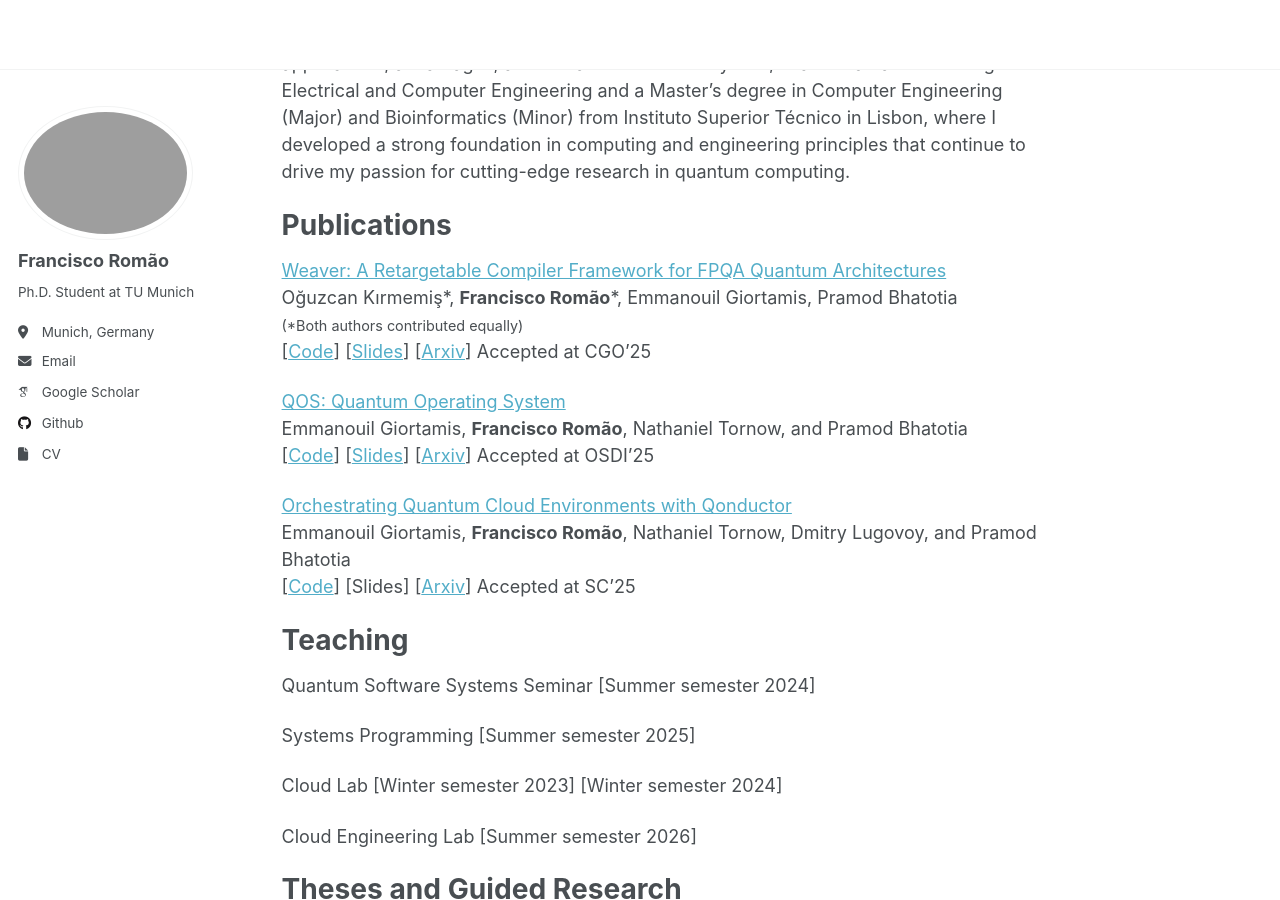
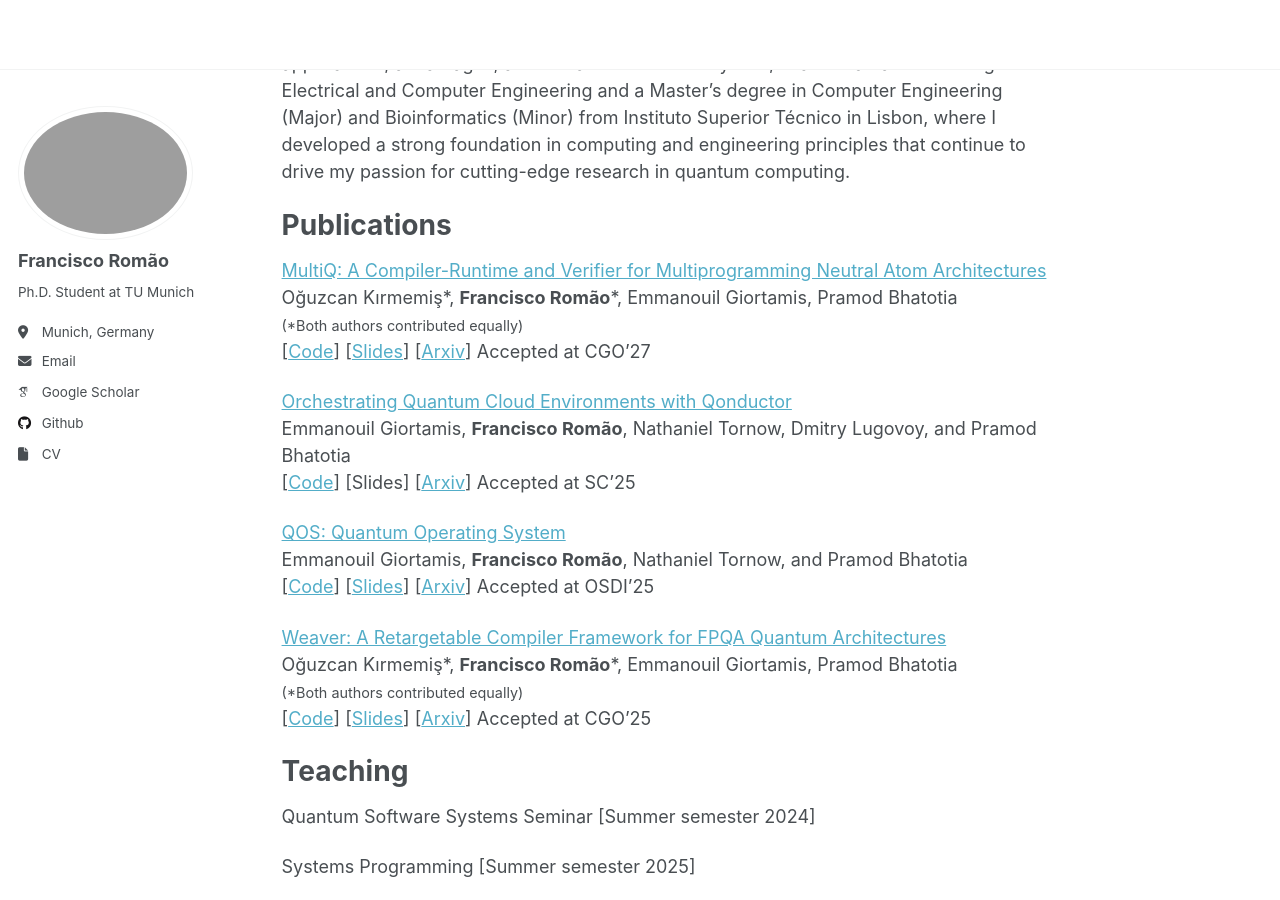
Before and after one commit to FranciscoRomao/FranciscoRomao.github.io, a Jekyll site: the page built from _pages/about.md, in a window 1280 px wide and 900 px high, scrolled down 303 px. Built offline with Jekyll 4.4.1, drawn with Linux system fonts in a browser that asks for light colours; some web fonts are replaced.

Commit message:
Update MultiQ info and files

```diff
--- a/_pages/about.md
+++ b/_pages/about.md
@@ -16,18 +16,23 @@ My work spans across both Superconducting and Neutral Atoms technologies, and I
 
 Publications
 ======
-[Weaver: A Retargetable Compiler Framework for FPQA Quantum Architectures](/files/Weaver_cgo25.pdf) \\
+[MultiQ: A Compiler-Runtime and Verifier for Multiprogramming Neutral Atom Architectures](/files/MultiQ_CGO_27_Revision.pdf) \\
 Oğuzcan Kırmemiş\*, **Francisco Romão**\*, Emmanouil Giortamis, Pramod Bhatotia \\
 <span style="font-size:0.8em;">(*Both authors contributed equally)</span> \\
-[[Code](https://github.com/TUM-DSE/weaver)] [[Slides](/files/Weaver_cgo25_slides.pdf)] [[Arxiv](https://arxiv.org/abs/2409.07870)] Accepted at CGO'25
+[[Code]()] [[Slides]()] [[Arxiv](https://arxiv.org/abs/2601.08504)] Accepted at CGO'27
+
+[Orchestrating Quantum Cloud Environments with Qonductor](/files/Qonductor_sc25.pdf) \\
+Emmanouil Giortamis, **Francisco Romão**, Nathaniel Tornow, Dmitry Lugovoy, and Pramod Bhatotia \\
+[[Code](https://github.com/manosgior/Qonductor-SC25)] [Slides] [[Arxiv](https://arxiv.org/abs/2408.04312)] Accepted at SC'25
 
 [QOS: Quantum Operating System](/files/QOS_osdi25.pdf) \\
 Emmanouil Giortamis, **Francisco Romão**, Nathaniel Tornow, and Pramod Bhatotia \\
 [[Code](https://github.com/TUM-DSE/QOS)] [[Slides](/files/QOS_osdi25_slides.pdf)] [[Arxiv](https://arxiv.org/abs/2406.19120)] Accepted at OSDI'25
 
-[Orchestrating Quantum Cloud Environments with Qonductor](/files/Qonductor_sc25.pdf) \\
-Emmanouil Giortamis, **Francisco Romão**, Nathaniel Tornow, Dmitry Lugovoy, and Pramod Bhatotia \\
-[[Code](https://github.com/manosgior/Qonductor-SC25)] [Slides] [[Arxiv](https://arxiv.org/abs/2408.04312)] Accepted at SC'25
+[Weaver: A Retargetable Compiler Framework for FPQA Quantum Architectures](/files/Weaver_cgo25.pdf) \\
+Oğuzcan Kırmemiş\*, **Francisco Romão**\*, Emmanouil Giortamis, Pramod Bhatotia \\
+<span style="font-size:0.8em;">(*Both authors contributed equally)</span> \\
+[[Code](https://github.com/TUM-DSE/weaver)] [[Slides](/files/Weaver_cgo25_slides.pdf)] [[Arxiv](https://arxiv.org/abs/2409.07870)] Accepted at CGO'25
 
 Teaching
 ======
```
Also changed, not shown: 1 other file.
